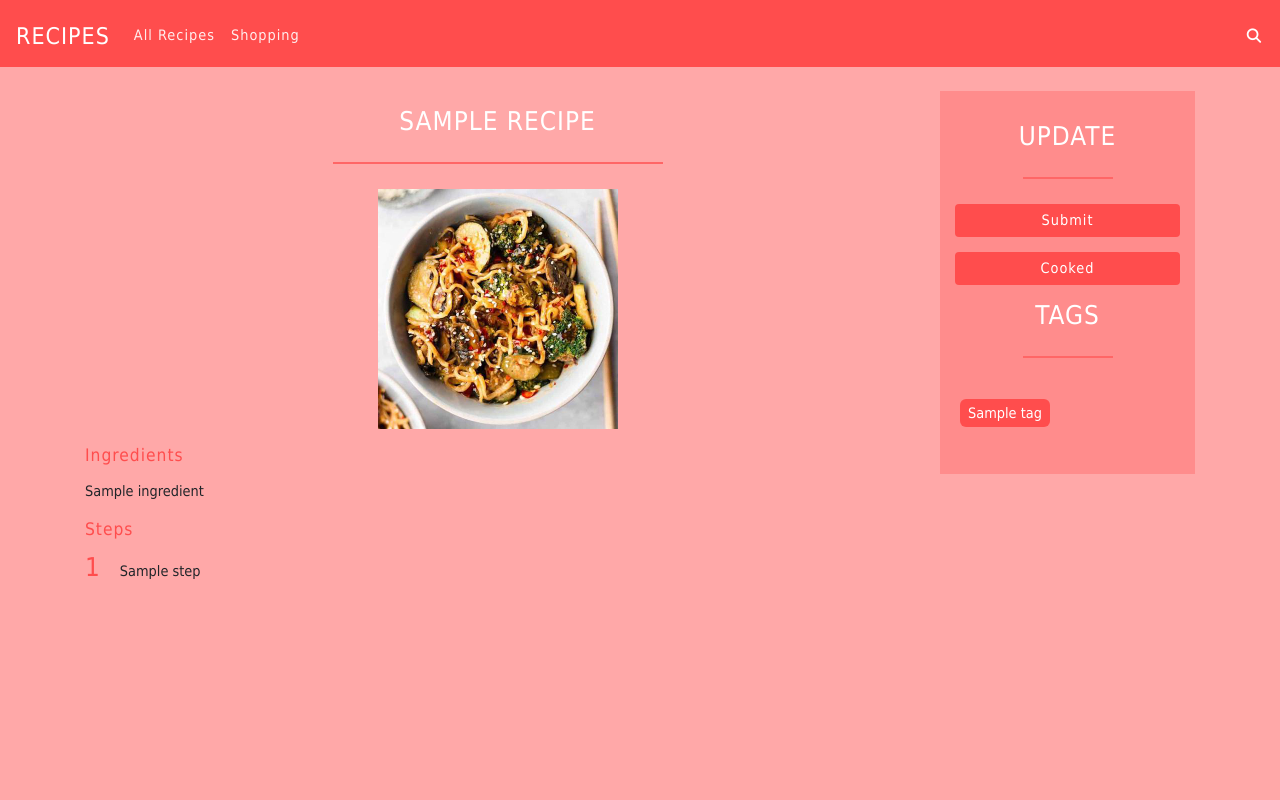
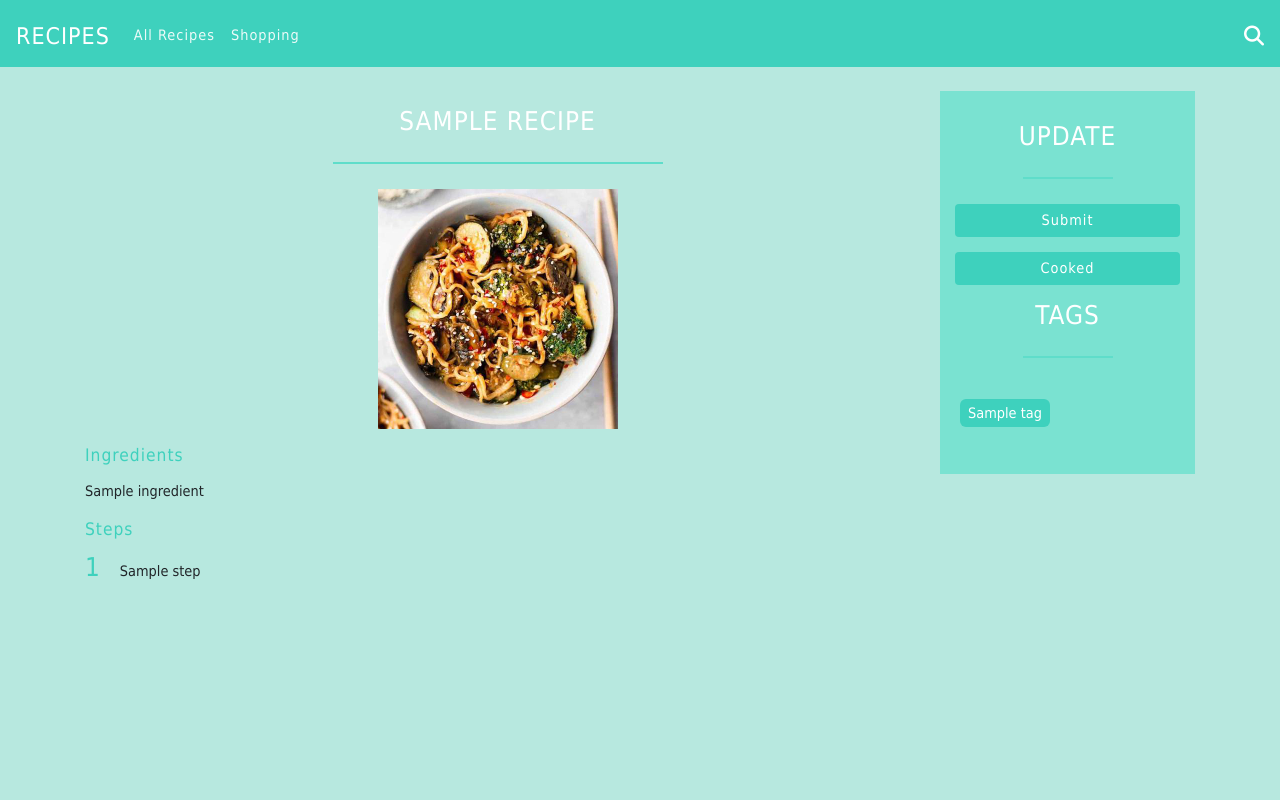
Before and after one commit to jetodd/recipes, a Django app: template recipes/templates/recipes/detail.html in a window 1280 px wide. Run offline with Django 3.2, Linux system fonts and the light colour scheme; the template is opened without the code that fills it: most values are stand-ins (such as "Sample title", 1, 10 or a date in 2020); some libraries are stand-ins or nearby versions.

Commit message:
it's turquoise time

```diff
--- a/recipes/static/recipes/style.css
+++ b/recipes/static/recipes/style.css
@@ -1,6 +1,6 @@
 body {
 	font-family: "Century Gothic", CenturyGothic, Tahoma, sans-serif;
-	background-color: #ffa8a8;
+	background-color: #b7e8df;
 	font-size: 1.4rem;
 }
 
@@ -22,7 +22,7 @@ h1 {
 	font-size: 3.2em;
 	text-transform: uppercase;
 	text-align: center;
-	color: #ff4d4d;
+	color: #3ed1bd;
 }
 
 h2, h3, h4 {
@@ -39,7 +39,7 @@ h2, h3 {
 
 h4 {
 	font-size: 1.2em;
-	color: #ff4d4d;
+	color: #3ed1bd;
 }
 
 ul {
@@ -50,8 +50,8 @@ ul {
 
 hr {
     height: 2px;
-    color: #ff6666;
-    background: #ff6666;
+    color: #5fddca;
+    background: #5fddca;
     font-size: 0;
     border: 0;
     width: 40%;
@@ -72,7 +72,7 @@ ol li {
 ol li:before {
    margin-right: 20px;
    content: counter(item);
-   color: #ff4d4d;
+   color: #3ed1bd;
    font-size: 1.8em;
 }
 
@@ -81,25 +81,25 @@ ol li:before {
 }
 
 .box {
-	background-color: #ff8c8c;
+	background-color: #7ae2d1;
 	padding:15px;
 }
 
 /************ Pagination ************/
 .page-link {
-    border-color: #ff6666;
+    border-color: #5fddca;
 }
 
 .page-link:hover {
     color: #fff;
-    background-color: #ff6666;
-    border-color: #ff6666;
+    background-color: #5fddca;
+    border-color: #5fddca;
 }
 
 /************ Header (navigation) ************/
 .navbar {
 	padding-top:14px;
-    background-color: #ff4d4d;
+    background-color: #3ed1bd;
 }
 
 .navbar-brand, .nav-link {
@@ -138,7 +138,7 @@ ol li:before {
   bottom: 0;
   left: 0;
   width: 0%;
-  background: #ffdfdf;
+  background: #fff;
   transition: 0.2s;
 }
 
@@ -166,15 +166,15 @@ ol li:before {
 }
 
 .search_input {
-    color: #ff4d4d;
+    color: #3ed1bd;
     border: 0;
     outline: 0;
     background: none;
-    line-height: 20px;
-    font-size:20px;
-    width: 90%;
-    caret-color: #ff4d4d;
-    border-bottom: 3px solid #ff4d4d;
+    line-height: 30px;
+    font-size:30px;
+    width: 80%;
+    caret-color: #3ed1bd;
+    border-bottom: 2px solid #3ed1bd;
 }
 
 .searchbutton {
@@ -185,7 +185,8 @@ ol li:before {
     justify-content: center;
     align-items: center;
     border-radius: 50%;
-	color:white;
+	color: white;
+	font-size: 20px;
 }
 
 .searchbutton:hover {
@@ -193,12 +194,7 @@ ol li:before {
 }
 
 ::placeholder {
-	color: #ff4d4d;
-}
-
-.big {
-	font-size: 40px;
-	margin-top: 20px;
+	color: #3ed1bd;
 }
 
 .search_form {
@@ -210,7 +206,12 @@ ol li:before {
 }
 
 .search_form.show {
-	height: 50px;
+	height: 60px;
+}
+
+.search_form .fas {
+	color: #3ed1bd;
+	margin-top:10px;
 }
 
 @media only screen
@@ -220,16 +221,8 @@ ol li:before {
 		display:none;
 	}
 
-	.search_form {
+	.search_form.show {
 		height: 100px;
-	}
-
-	.searchbutton {
-		height: 100px;
-	}
-
-	.search_form.show {
-		height: 80px;
 	}
 
 	.search_input {
@@ -238,12 +231,13 @@ ol li:before {
 	}
 
 	.searchbutton > .fa-search {
-		font-size: 40px;
+		font-size: 30px;
+		margin-top: 15px;
 	}
-}
 
-.search_form .fas {
-		color:#ff4d4d;
+	.search_form .fas {
+		margin-top: 25px;
+	}
 }
 
 #toggle_search {
@@ -267,10 +261,10 @@ ul#horizontal-list li {
 }
 
 ul#horizontal-list li a {
-	color:#fff;
+	color: #fff;
 	text-decoration: none;
 	margin:0 5px;
-	background: #ff4d4d;
+	background: #3ed1bd;
 	padding: 6px 8px;
 	border-radius: 6px;
 }
@@ -298,12 +292,12 @@ ul.single, ul.block {
 }
 
 .btn-primary {
-	background-color: #ff4d4d;
+	background-color: #3ed1bd;
 	border: none;
 }
 
 .btn-primary:hover, .btn-primary:active, .btn-primary:focus {
-	background-color: #ff6666;
+	background-color: #5fddca;
 }
 
 /************ Checkboxes ************/
@@ -322,7 +316,7 @@ ul.single, ul.block {
 .form-check label:before {
   content:'';
   -webkit-appearance: none;
-  border: 2px solid #ff4d4d;
+  border: 2px solid #3ed1bd;
   padding: 10px;
   display: inline-block;
   position: relative;
@@ -339,7 +333,7 @@ ul.single, ul.block {
   left: 9px;
   width: 6px;
   height: 14px;
-  border: solid #ff4d4d;
+  border: solid #3ed1bd;
   border-width: 0 2px 2px 0;
   transform: rotate(45deg);
 }
@@ -409,12 +403,12 @@ ul.single, ul.block {
 }
 
 .page-item.active .page-link {
-    background-color: #ff4d4d;
-    border-color: #ff4d4d;
+    background-color: #3ed1bd;
+    border-color: #3ed1bd;
 }
 
 .page-link {
-	color: #ff4d4d;
+	color: #3ed1bd;
 }
 
 /************ Media queries ************/
```
